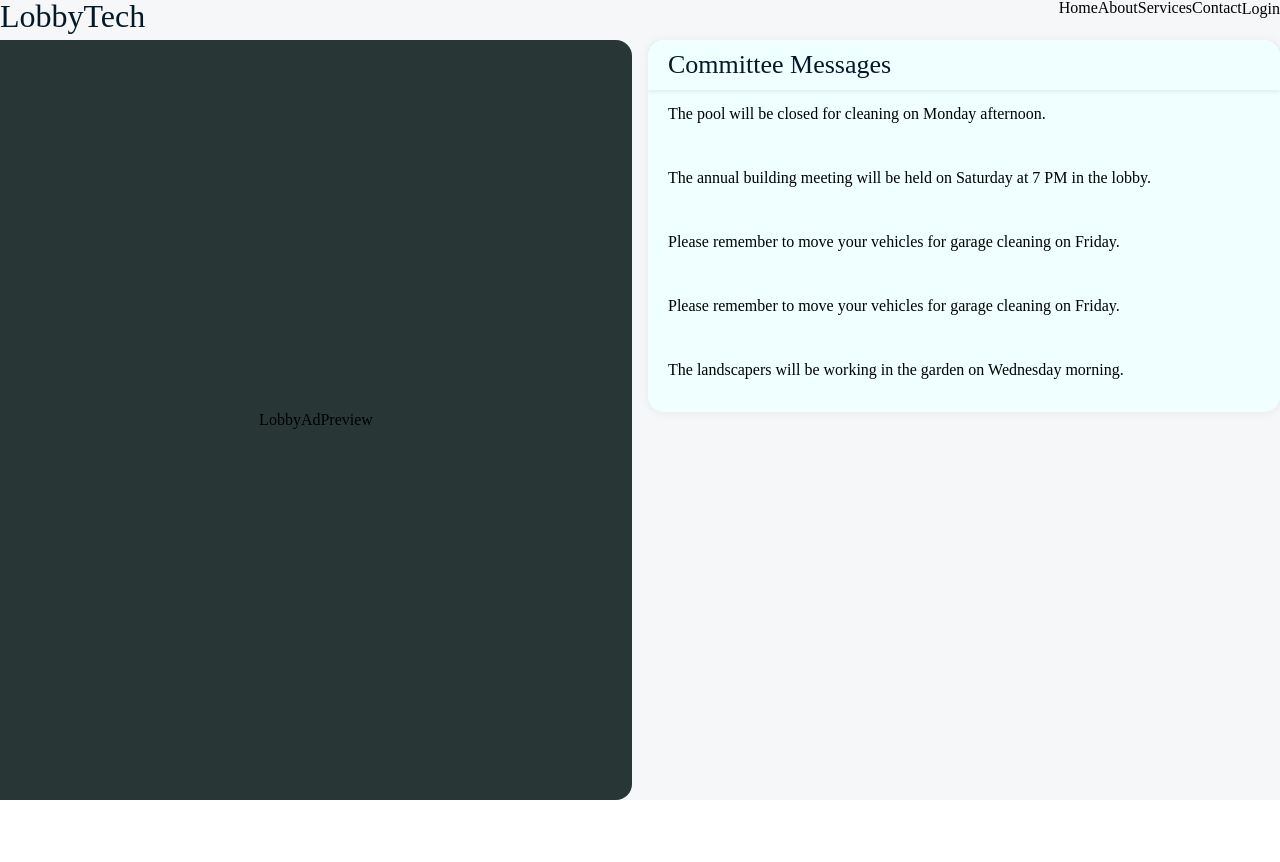
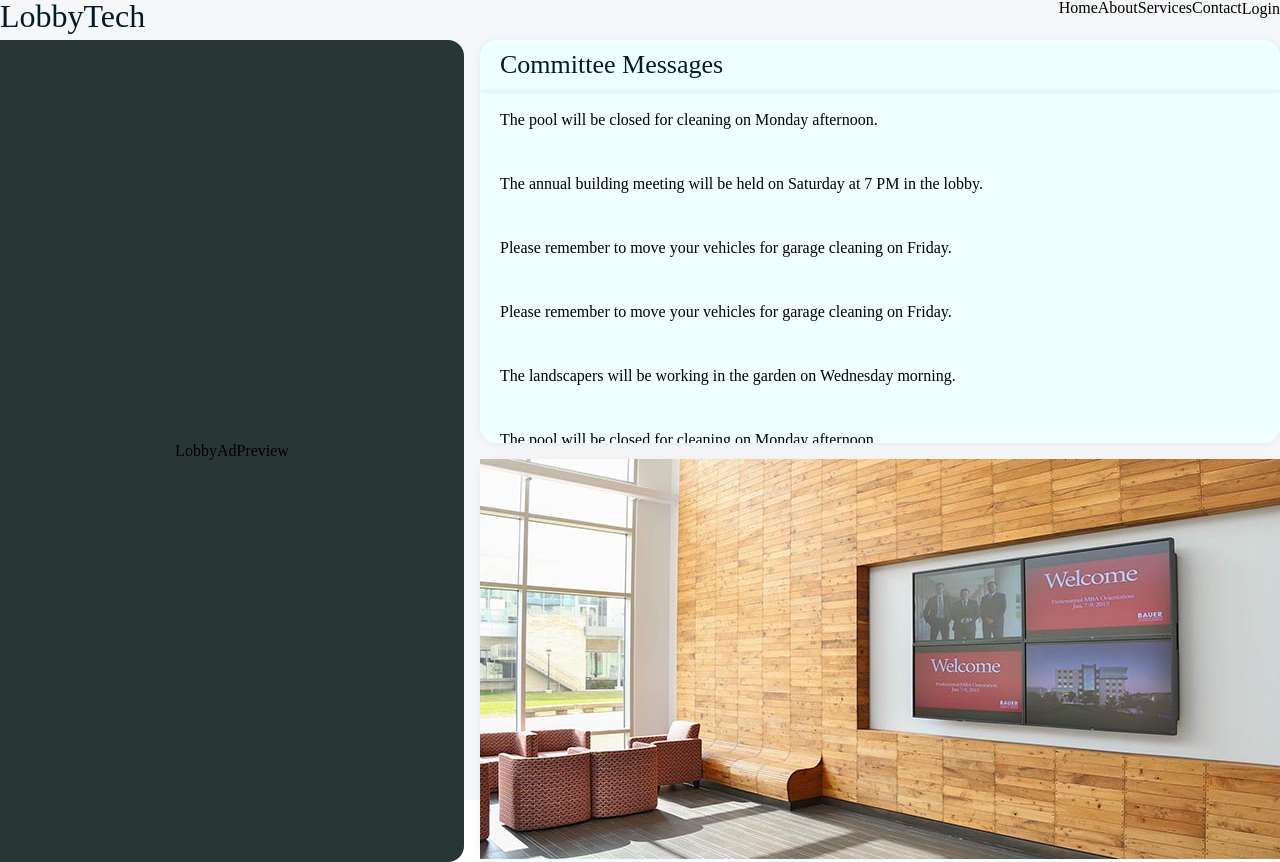
Before and after one commit to matancris/LobyTech, a React (Vite) app: page / in a window 1280 px wide. Before the commit the page ends 800 px from the top, so only its background shows below. Built offline with nearby package versions, Linux system fonts and the light colour scheme; a web font is replaced by a local one.

Commit message:
vercel build fix

```diff
--- a/src/modules/lobby/pages/LobbyPage.tsx
+++ b/src/modules/lobby/pages/LobbyPage.tsx
@@ -21,7 +21,7 @@ export const LobbyPage = () => {
       <AppLayout layout="default">
         <LobbyAdList />
         <ManagerMsgsContainer managerMsgs={managerMsgs}/>
-        {/* <img src={LobbyImg} alt="" /> */}
+        <img src={LobbyImg} alt="" />
       </AppLayout>
     </section>
   )
```
